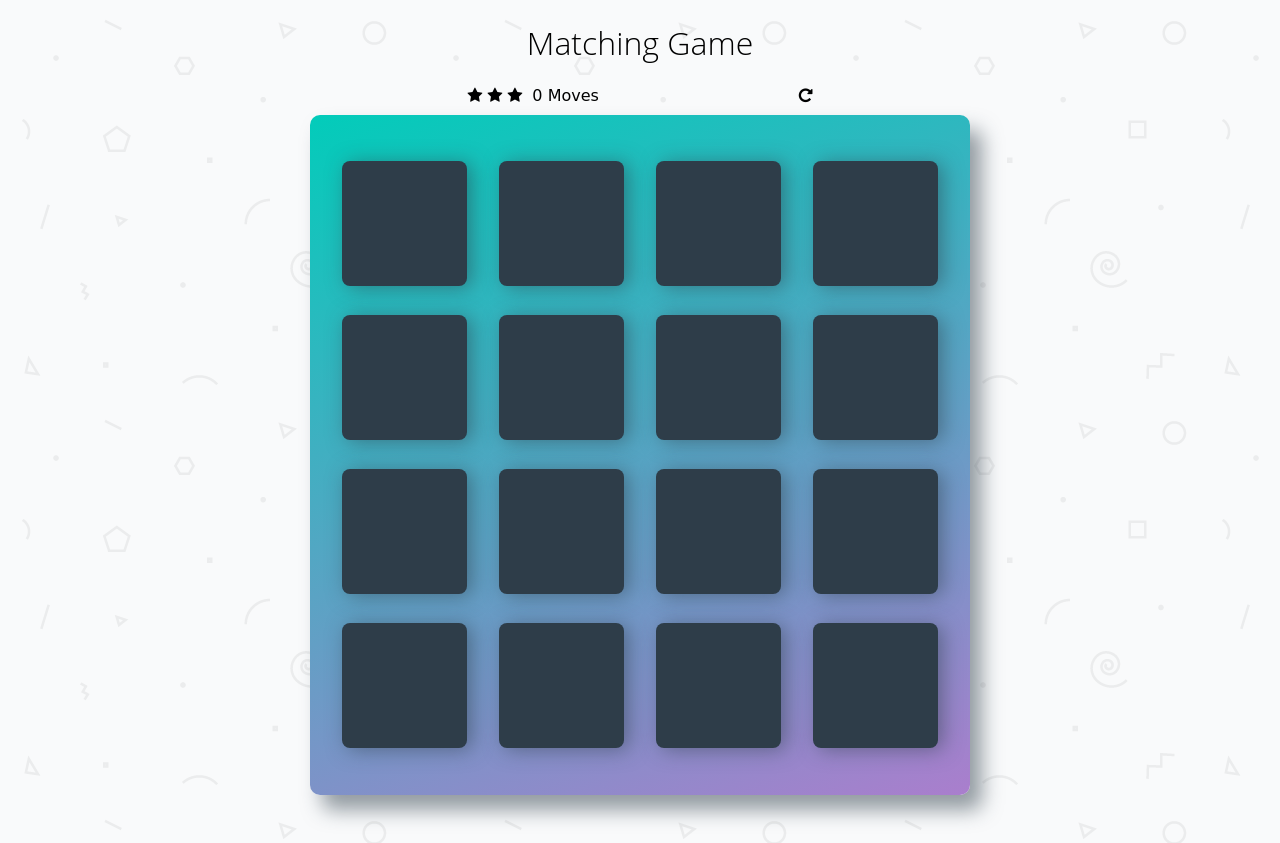
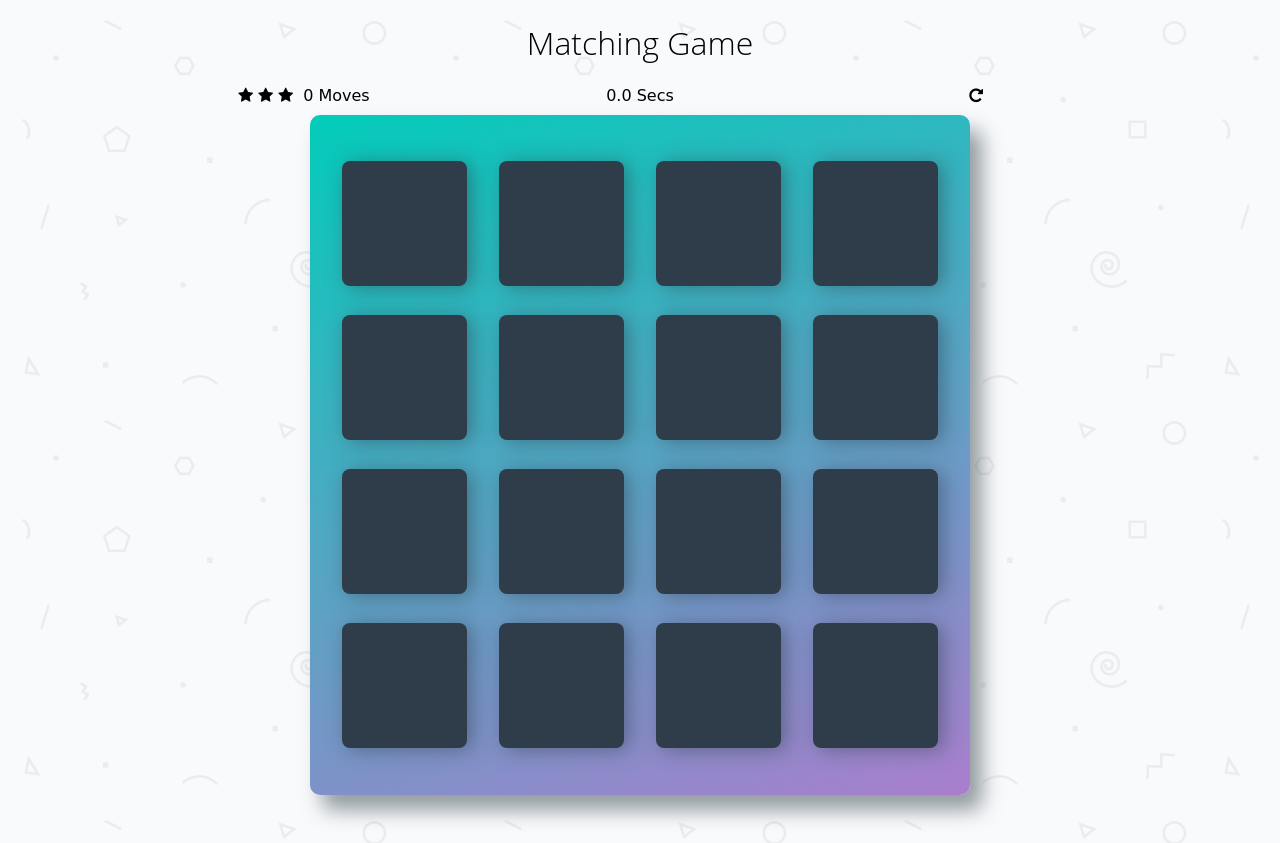
Before and after one commit to LukeScales1/memory-game, a plain HTML site: page index.html in a window 1280 px wide. Drawn offline with Linux system fonts and the light colour scheme; a web font is replaced by a local one.

Commit message:
Added timer element to UI, centered layout

```diff
--- a/css/app.css
+++ b/css/app.css
@@ -86,12 +86,18 @@ h1 {
  */
 
 .score-panel {
-    text-align: left;
-    width: 345px;
+    text-align: center;
+    width: 70%;
     margin-bottom: 10px;
 }
 
+.score-panel .moves-box{
+    float: left;
+    width: 25%;
+}
+
 .score-panel .stars {
+    /*float: left;*/
     margin: 0;
     padding: 0;
     display: inline-block;
@@ -106,4 +112,11 @@ h1 {
 .score-panel .restart {
     float: right;
     cursor: pointer;
+    width: 25%;
 }
+
+.score-panel .timer-box {
+    width: 50%;
+    text-align: center;
+    justify-content: center;
+}
--- a/index.html
+++ b/index.html
@@ -16,6 +16,7 @@
         </header>
 
         <section class="score-panel">
+        	<div class=moves-box>
                 <ul class="stars">
         		  <li><i class="fa fa-star"></i></li>
         		  <li><i class="fa fa-star"></i></li>
@@ -23,6 +24,9 @@
         	   </ul>
 
         	   <span class="moves">3</span> Moves
+            </div>
+
+            <span class="timer">0.0</span> Secs
 
             <div class="restart">
         		<i class="fa fa-repeat"></i>
--- a/js/app.js
+++ b/js/app.js
@@ -1,6 +1,4 @@
-/*
- * Create a list that holds all of your cards
- */
+
 const availableCards = ['fa-diamond', 'fa-paper-plane-o', 'fa-anchor', 'fa-bolt', 'fa-cube', 'fa-bicycle', 'fa-leaf', 'fa-bomb']
 let deckOfCards = availableCards.concat(availableCards);
 
```
Lines whose indentation alone changed are shown as unchanged.
